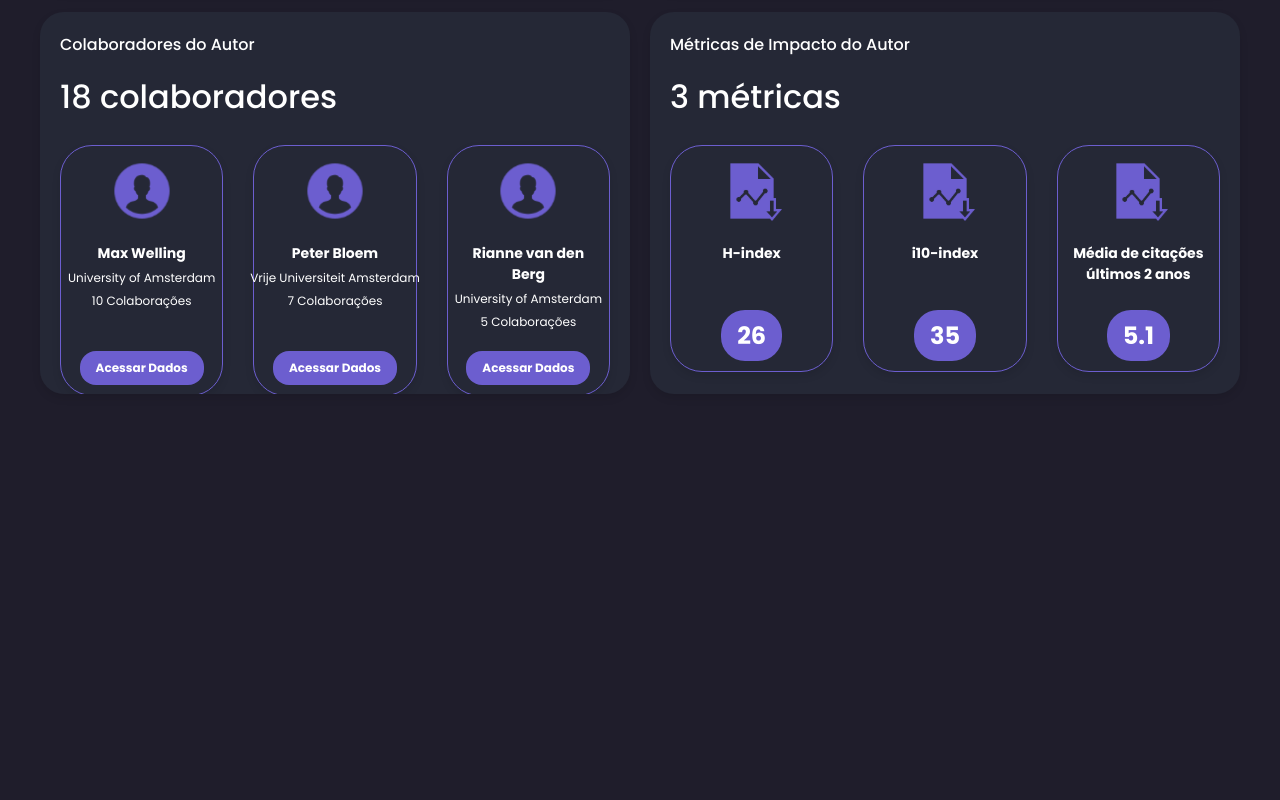
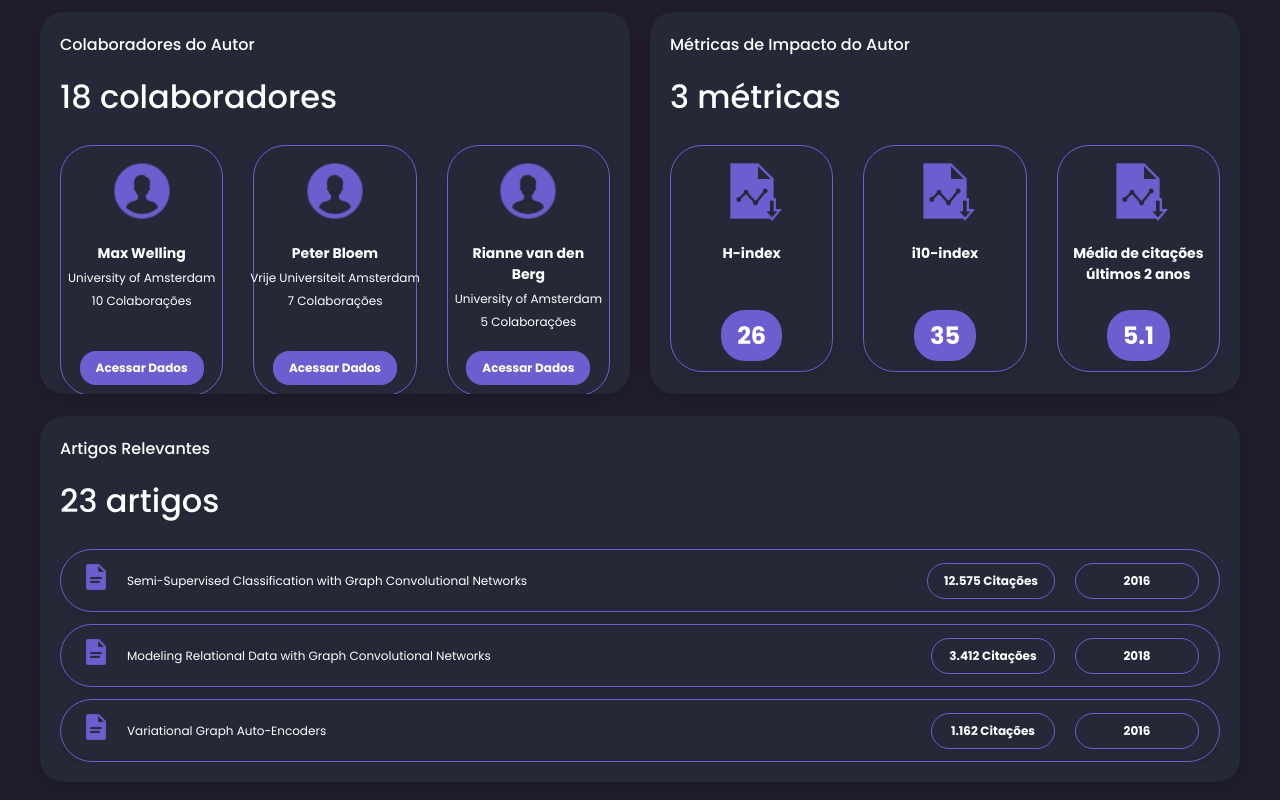
Before and after one commit to bruno-baeta/find-author, a React (Create React App) app: page /author/1 in a window 1280 px wide. Shown: the part 1096-1896 px from the top of the page. Before the commit the page ends 1512 px from the top, so only its background shows below. Built offline with nearby package versions, Linux system fonts and the light colour scheme; the HTML template or start-up script is replaced by a standard one.

Commit message:
feat: implements relevant articles component

```diff
--- /dev/null
+++ b/src/components/RelevantArticlesList.js
@@ -0,0 +1,175 @@
+import React, { useRef, useEffect, useState } from 'react';
+import styled from 'styled-components';
+
+const RelevantArticlesList = ({ title, subtitle, articles }) => {
+  const citationRefs = useRef([]);
+  const [maxLabelWidth, setMaxLabelWidth] = useState(0);
+
+  useEffect(() => {
+    if (citationRefs.current.length > 0) {
+      const widths = citationRefs.current.map(ref => ref.offsetWidth);
+      const maxWidth = Math.max(...widths);
+      setMaxLabelWidth(maxWidth);
+    }
+  }, [articles]);
+
+  return (
+    <CardContainer>
+      <Title>{title}</Title>
+      <Subtitle>{subtitle}</Subtitle>
+      <ListContainer>
+        {articles.map((article, index) => (
+          <ItemCard key={index}>
+            <IconWrapper>
+              <img src={article.icon} alt="icon" width="30" height="30" />
+            </IconWrapper>
+            <ArticleText>
+              <ArticleTitle>{article.title}</ArticleTitle>
+            </ArticleText>
+            <InfoWrapper>
+              <Citations
+                ref={(el) => (citationRefs.current[index * 2] = el)}
+                width={maxLabelWidth}
+              >
+                {article.citations} Citações
+              </Citations>
+              <Year
+                ref={(el) => (citationRefs.current[index * 2 + 1] = el)}
+                width={maxLabelWidth}
+              >
+                {article.year}
+              </Year>
+            </InfoWrapper>
+          </ItemCard>
+        ))}
+      </ListContainer>
+    </CardContainer>
+  );
+};
+
+const CardContainer = styled.div`
+  background-color: ${({ theme }) => theme.colors.card};
+  padding: 20px;
+  border-radius: 24px;
+  flex: 1;
+  display: flex;
+  flex-direction: column;
+  box-shadow: 0 4px 8px rgba(0, 0, 0, 0.1);
+  margin-bottom: 22px;
+`;
+
+const Title = styled.h2`
+  color: ${(props) => props.theme.colors.text};
+  font-size: 16px;
+  font-family: 'Poppins', sans-serif;
+  font-weight: 500;
+  margin-bottom: 16px;
+`;
+
+const Subtitle = styled.h3`
+  color: ${(props) => props.theme.colors.text};
+  font-size: 32px;
+  font-family: 'Poppins', sans-serif;
+  font-weight: 500;
+  margin-bottom: 24px;
+`;
+
+const ListContainer = styled.div`
+  display: flex;
+  flex-direction: column;
+  gap: 12px;
+  max-height: 400px;
+  overflow-y: auto;
+
+  &::-webkit-scrollbar {
+    width: 25px;
+  }
+
+  &::-webkit-scrollbar-thumb {
+    height: 0.6em;
+    border: 0.5em solid rgba(0, 0, 0, 0);
+    background-clip: padding-box;
+    border-radius: 2em;
+    background-color: ${({ theme }) => theme.colors.primary};
+  }
+
+  &::-webkit-scrollbar-button {
+    width: 0;
+    height: 0;
+    display: none;
+  }
+
+  &::-webkit-scrollbar-corner {
+    background-color: transparent;
+  }
+`;
+
+const ItemCard = styled.div`
+  background-color: ${({ theme }) => theme.colors.card};
+  border: 1px solid ${({ theme }) => theme.colors.primary};
+  border-radius: 32px;
+  display: flex;
+  align-items: center;
+  justify-content: space-between;
+  padding: 12px 20px;
+  box-shadow: 0 4px 8px rgba(0, 0, 0, 0.1);
+`;
+
+const IconWrapper = styled.div`
+  flex-shrink: 0;
+  img {
+    width: 30px;
+    height: 30px;
+  }
+`;
+
+const ArticleText = styled.div`
+  flex-grow: 1;
+  padding: 0 16px;
+`;
+
+const ArticleTitle = styled.h4`
+  font-size: 12px;
+  font-family: 'Poppins', sans-serif;
+  font-weight: 400;
+  color: ${({ theme }) => theme.colors.text};
+  margin: 0;
+  white-space: normal;
+  overflow-wrap: break-word;
+  word-wrap: break-word;
+  hyphens: auto;
+`;
+
+const InfoWrapper = styled.div`
+  display: flex;
+  gap: 20px;
+  align-items: center;
+`;
+
+const Citations = styled.div`
+  background-color: ${({ theme }) => theme.colors.card};
+  border: 1px solid ${({ theme }) => theme.colors.primary};
+  padding: 8px 16px;
+  border-radius: 32px;
+  font-size: 12px;
+  font-family: 'Poppins', sans-serif;
+  font-weight: bold;
+  color: ${({ theme }) => theme.colors.text};
+  text-align: center;
+  min-width: ${({ width }) => width}px;
+`;
+
+const Year = styled.div`
+  background-color: ${({ theme }) => theme.colors.card};
+  border: 1px solid ${({ theme }) => theme.colors.primary};
+  padding: 8px 16px;
+  border-radius: 32px;
+  font-size: 12px;
+  font-family: 'Poppins', sans-serif;
+  font-weight: bold; /* Bold */
+  color: ${({ theme }) => theme.colors.text};
+  text-align: center;
+  min-width: ${({ width }) => width}px;
+`;
+
+export default RelevantArticlesList;
--- a/src/pages/AuthorPage.js
+++ b/src/pages/AuthorPage.js
@@ -6,7 +6,9 @@ import styled from 'styled-components';
 import InfoListCard from '../components/InfoListCard';
 import ic_collaborator from '../assets/ic_collaborator.svg';
 import ic_hindex from '../assets/ic_hindex.svg';
+import ic_article from '../assets/ic_article_icon.svg';
 import MetricsOrCollaboratorsCard from '../components/MetricsOrCollaboratorsCard';
+import RelevantArticlesList from '../components/RelevantArticlesList';
 
 const ChartsContainer = styled.div`
   display: flex;
@@ -38,6 +40,20 @@ const ContainerInfoListCard = styled.div`
 `;
 
 const ContainerMetricsOrCollaboratorsCard = styled.div`
+  display: flex;
+  justify-content: space-between;
+  gap: 20px;
+  padding: 0px 40px;
+  width: 100%;
+
+  @media (max-width: 768px) {
+    flex-direction: column;
+    gap: 20px;
+    padding: 0 20px;
+  }
+`;
+
+const ContainerRelevantArticlesList = styled.div`
   display: flex;
   justify-content: space-between;
   gap: 20px;
@@ -97,6 +113,27 @@ const AuthorPage = () => {
     { icon: ic_hindex, title: 'Média de citações últimos 2 anos', description: '', value: '5.1', type: 'value' }
   ];
 
+  const articles = [
+    {
+      icon: ic_article,
+      title: 'Semi-Supervised Classification with Graph Convolutional Networks',
+      citations: '12.575',
+      year: '2016'
+    },
+    {
+      icon: ic_article,
+      title: 'Modeling Relational Data with Graph Convolutional Networks',
+      citations: '3.412',
+      year: '2018'
+    },
+    {
+      icon: ic_article,
+      title: 'Variational Graph Auto-Encoders',
+      citations: '1.162',
+      year: '2016'
+    }
+  ];
+
   return (
     <div>
       <Header />
@@ -146,6 +183,13 @@ const AuthorPage = () => {
           subtitle="3 métricas"
           data={metrics} />
       </ContainerMetricsOrCollaboratorsCard>
+      <ContainerRelevantArticlesList>
+        <RelevantArticlesList
+          title="Artigos Relevantes"
+          subtitle="23 artigos"
+          articles={articles}
+        />
+      </ContainerRelevantArticlesList>
     </div>
   );
 };
```
